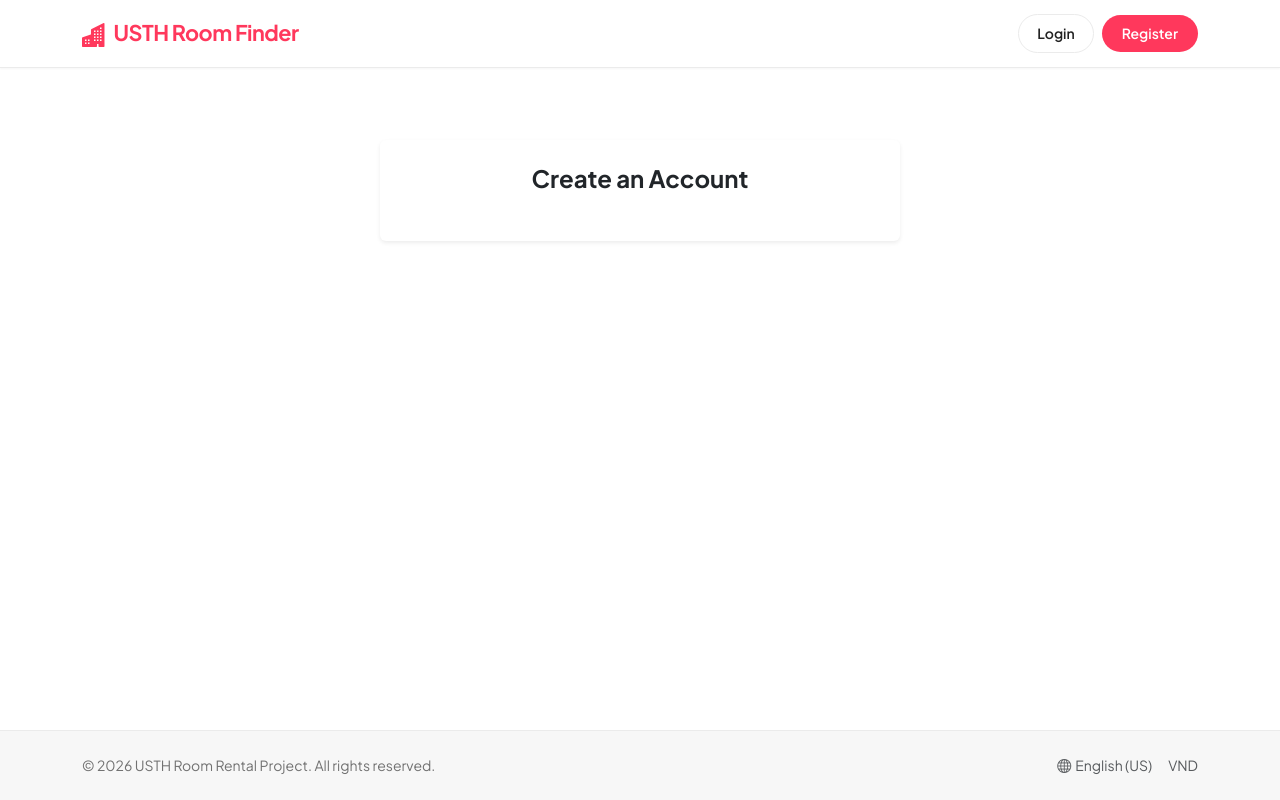
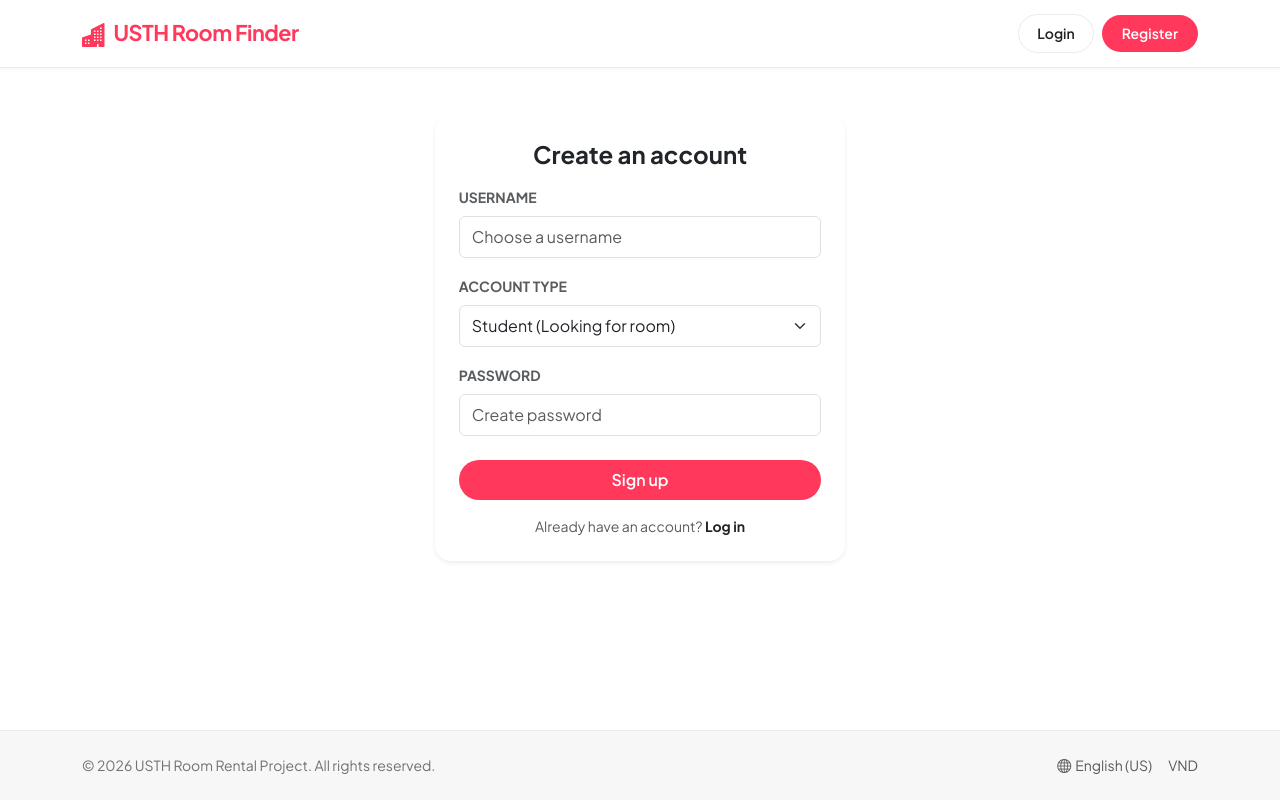
Before and after one commit to dungnt2410232/Room-Rental, a Flask app: page /register in a window 1280 px wide. Run offline with Flask 3, Linux system fonts and the light colour scheme.

Commit message:
Update database and Login/Register function

```diff
--- a/app.py
+++ b/app.py
@@ -1,14 +1,19 @@
-from flask import Flask, render_template, redirect, url_for, request
-from flask_login import LoginManager
+import os
+from flask import Flask, render_template, redirect, url_for, request, flash
+from flask_login import LoginManager, login_user, logout_user, login_required, current_user
+from werkzeug.security import generate_password_hash, check_password_hash
 from models import db, User, Room
 
 app = Flask(__name__)
 app.config['SECRET_KEY'] = 'nhom-web-dev-secret-key'
+
+basedir = os.path.abspath(os.path.dirname(__file__))
 app.config['SQLALCHEMY_DATABASE_URI'] = 'sqlite:///phongtro.db'
 app.config['SQLALCHEMY_TRACK_MODIFICATIONS'] = False
 
 db.init_app(app)
 login_manager = LoginManager()
+login_manager.login_view = 'login'
 login_manager.init_app(app)
 
 @login_manager.user_loader
@@ -25,15 +30,12 @@ def index():
     max_price = request.args.get('max_price', type=float)
 
     query = Room.query
-    # Keyword
     if keyword:
         query = query.filter(Room.title.ilike(f"%{keyword}%") | Room.description.ilike(f"%{keyword}%"))
 
-    # District
     if district:
         query = query.filter(Room.district == district)
 
-    # Price filter
     if max_price:
         query = query.filter(Room.price <= max_price)
 
@@ -46,13 +48,55 @@ def index():
         max_price=max_price
     )
 
-@app.route('/login')
+@app.route('/register', methods=['GET', 'POST'])
+def register():
+    if current_user.is_authenticated:
+        return redirect(url_for('index'))
+
+    if request.method == 'POST':
+        username = request.form.get('username', '').strip()
+        role = request.form.get('role', 'sinhvien')
+        password = request.form.get('password', '')
+
+        existing_user = User.query.filter_by(username=username).first()
+        if existing_user:
+            flash('Username already exists. Please choose another.', 'danger')
+            return redirect(url_for('register'))
+
+        hashed_password = generate_password_hash(password, method='pbkdf2:sha256')
+        new_user = User(username=username, password=hashed_password, role=role)
+        db.session.add(new_user)
+        db.session.commit()
+
+        flash('Registration successful! Please log in.', 'success')
+        return redirect(url_for('login'))
+
+    return render_template('register.html')
+
+@app.route('/login', methods=['GET', 'POST'])
 def login():
+    if current_user.is_authenticated:
+        return redirect(url_for('index'))
+
+    if request.method == 'POST':
+        username = request.form.get('username', '').strip()
+        password = request.form.get('password', '')
+
+        user = User.query.filter_by(username=username).first()
+        if user and check_password_hash(user.password, password):
+            login_user(user)
+            return redirect(url_for('index'))
+        else:
+            flash('Invalid username or password.', 'danger')
+            return redirect(url_for('login'))
+
     return render_template('login.html')
 
-@app.route('/register')
-def register():
-    return render_template('register.html')
+@app.route('/logout')
+@login_required
+def logout():
+    logout_user()
+    return redirect(url_for('index'))
 
 @app.route('/room/<int:room_id>')
 def room_detail(room_id):
@@ -60,6 +104,7 @@ def room_detail(room_id):
     return render_template('room_detail.html', room=room)
 
 @app.route('/post')
+@login_required
 def post_room():
     return render_template('post_room.html')
 
--- a/seed.py
+++ b/seed.py
@@ -9,8 +9,7 @@ with app.app_context():
     if not host:
         host = User(
             username='chutro1',
-            email='chutro@example.com',
-            password=generate_password_hash('123456'),
+            password=generate_password_hash('123456', method='pbkdf2:sha256'),
             role='chutro'
         )
         db.session.add(host)
--- a/templates/register.html
+++ b/templates/register.html
@@ -3,11 +3,41 @@
 {% block title %}Register - USTH Room Finder{% endblock %}
 
 {% block content %}
-<div class="row justify-content-center py-5">
-    <div class="col-md-6 col-lg-5">
-        <div class="card shadow-sm border-0 p-4">
-            <h4 class="fw-bold text-center mb-4">Create an Account</h4>
-            <!-- REGISTER -->
+<div class="row justify-content-center pt-4">
+    <div class="col-md-5 col-lg-4">
+        <div class="card border-0 shadow-sm p-4" style="border-radius: 16px;">
+            <h4 class="fw-bold mb-3 text-center">Create an account</h4>
+
+            {% with messages = get_flashed_messages(with_categories=true) %}
+                {% if messages %}
+                    {% for category, msg in messages %}
+                        <div class="alert alert-{{ category }} py-2 small mb-3">{{ msg }}</div>
+                    {% endfor %}
+                {% endif %}
+            {% endwith %}
+
+            <form method="POST" action="/register">
+                <div class="mb-3">
+                    <label class="form-label small fw-bold text-muted">USERNAME</label>
+                    <input type="text" name="username" class="form-control py-2" required placeholder="Choose a username">
+                </div>
+                <div class="mb-3">
+                    <label class="form-label small fw-bold text-muted">ACCOUNT TYPE</label>
+                    <select name="role" class="form-select py-2">
+                        <option value="sinhvien">Student (Looking for room)</option>
+                        <option value="chutro">Owner (Posting rooms)</option>
+                    </select>
+                </div>
+                <div class="mb-3">
+                    <label class="form-label small fw-bold text-muted">PASSWORD</label>
+                    <input type="password" name="password" class="form-control py-2" required placeholder="Create password">
+                </div>
+                <button type="submit" class="btn btn-custom-primary w-100 py-2 mt-2">Sign up</button>
+            </form>
+
+            <div class="text-center mt-3 small text-muted">
+                Already have an account? <a href="/login" class="text-decoration-none fw-bold text-dark">Log in</a>
+            </div>
         </div>
     </div>
 </div>
--- a/templates/room_detail.html
+++ b/templates/room_detail.html
@@ -20,7 +20,7 @@
             <h4 class="text-danger fw-bold mb-3">{{ "{:,.0f}".format(room.price) }} VND/month</h4>
             <p class="mb-1"><strong>Area:</strong> {{ room.area }} m²</p>
             <p class="mb-3"><strong>District:</strong> {{ room.district }}</p>
-            <button class="btn btn-primary w-100">Contact Landlord</button>
+            <button class="btn btn-primary w-100">Contact Owner</button>
         </div>
     </div>
 </div>
```
Also changed, not shown: models.py (+11 -11 lines), templates/login.html (+27 -4 lines).
